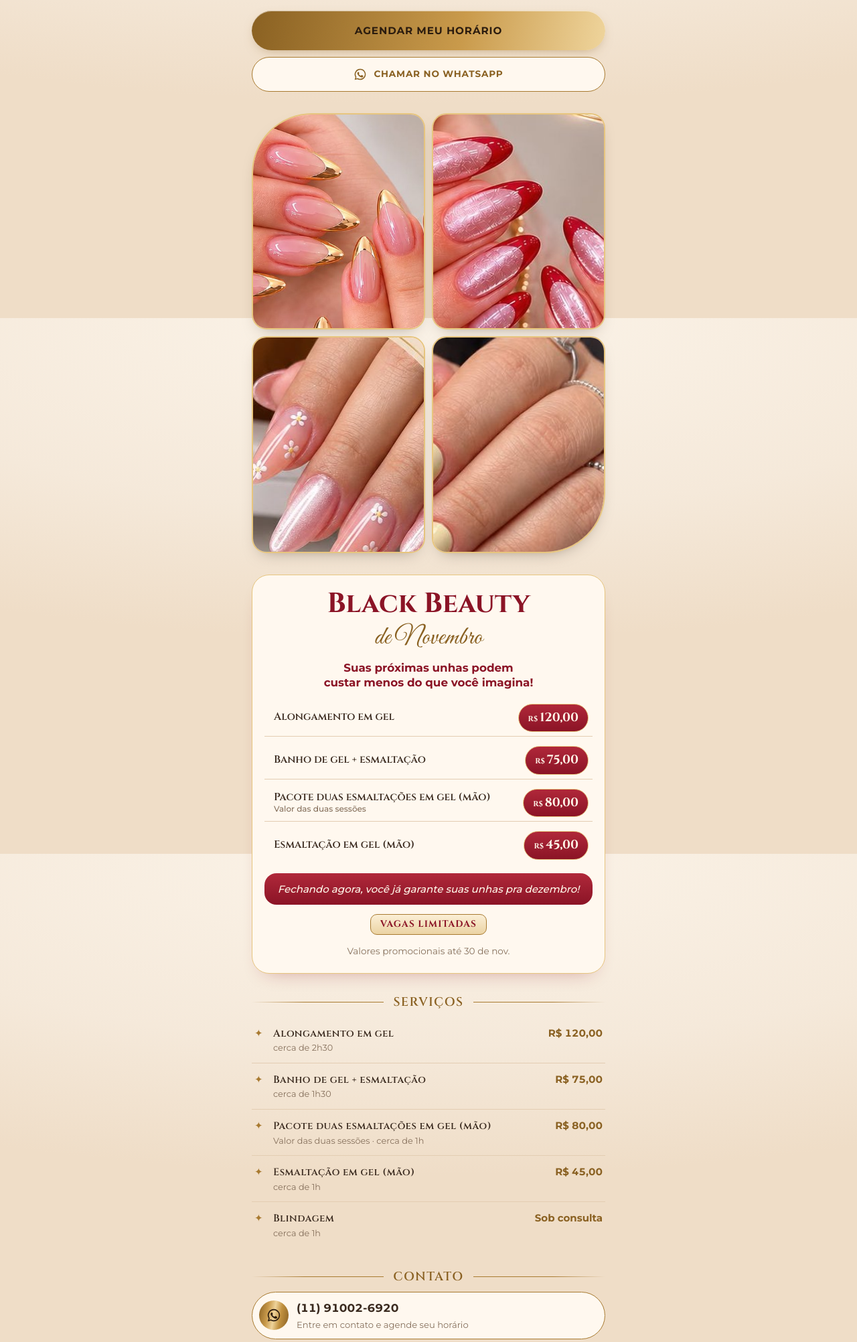
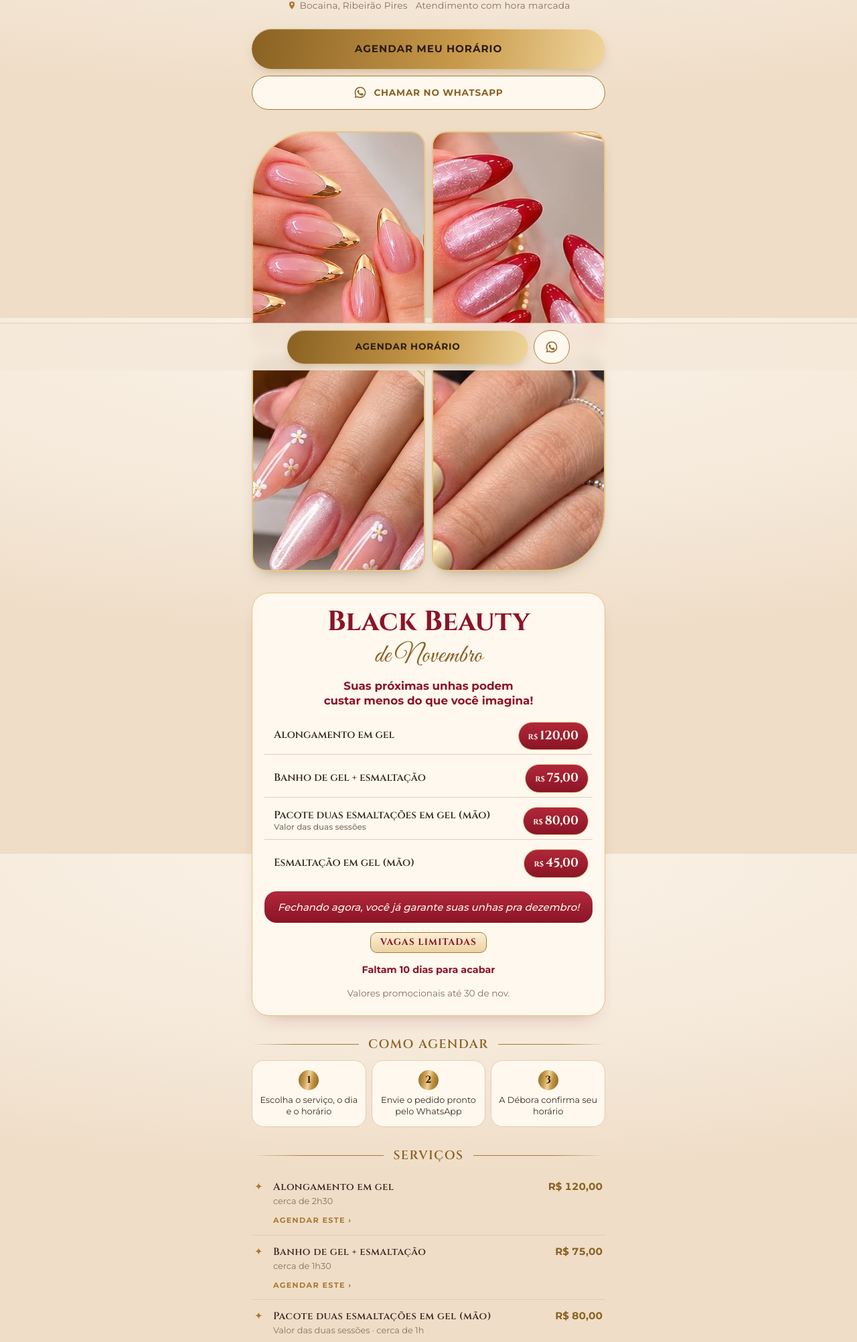
Before and after one commit to deboracaetite/deboracaetite.github.io, a plain HTML site: page index.html in a window 1280 px wide. Shown: the part 325-2329 px from the top of the page at 67% size. Drawn offline with Linux system fonts and the light colour scheme.

Commit message:
Melhorias de conversão: logo sem fundo, barra fixa de agendar, como agendar, contagem da promoção, serviço pré-selecionado, imagem de compartilhamento e correção de cache
Co-Authored-By: Claude Opus 5.5 <noreply@anthropic.com>

```diff
--- a/index.html
+++ b/index.html
@@ -12,7 +12,13 @@
 <meta name="mobile-web-app-capable" content="yes">
 <meta property="og:title" content="Débora Caetité · Nail Designer">
 <meta property="og:description" content="Beleza e elegância em cada detalhe. Agende seu horário.">
-<meta property="og:image" content="https://deboracaetite.github.io/icon-512.png">
+<meta property="og:image" content="https://deboracaetite.github.io/img/compartilhar.jpg">
+<meta property="og:image:width" content="1200">
+<meta property="og:image:height" content="630">
+<meta property="og:url" content="https://deboracaetite.github.io/">
+<meta property="og:type" content="website">
+<meta property="og:locale" content="pt_BR">
+<meta name="twitter:card" content="summary_large_image">
 <script>
   // Quem abre a agenda instala o app "Minha agenda"; as clientes instalam o de agendar.
   (function () {
@@ -24,7 +30,7 @@
 <link rel="preconnect" href="https://fonts.googleapis.com">
 <link rel="preconnect" href="https://fonts.gstatic.com" crossorigin>
 <link rel="stylesheet" href="https://fonts.googleapis.com/css2?family=Cinzel:wght@500;600;700&family=Great+Vibes&family=Montserrat:wght@400;500;600;700&display=swap">
-<script src="config.js"></script>
+<script src="config.js?v=20261120c"></script>
 <style>
 /* Layout: coluna única tipo celular, no visual dos panfletos da Débora (creme, dourado, vinho na promoção). Tema único claro. */
 :root {
@@ -98,8 +104,7 @@ button, input, select, textarea { font: inherit; color: inherit; }
 
 /* Início */
 .hero { display: grid; gap: 6px; justify-items: center; text-align: center; }
-.logo, .mini-logo { -webkit-mask-image: radial-gradient(ellipse 60% 62% at 50% 50%, #000 62%, transparent 100%); mask-image: radial-gradient(ellipse 60% 62% at 50% 50%, #000 62%, transparent 100%); }
-.logo { width: min(260px, 66vw); height: auto; mix-blend-mode: multiply; display: block; }
+.logo { width: min(260px, 66vw); height: auto; display: block; }
 .hero h1 { font-family: var(--font-display); font-size: clamp(2rem, 9vw, 2.9rem); letter-spacing: 0.03em; font-weight: 600; }
 .hero .prof { font-family: var(--font-display); letter-spacing: 0.35em; font-size: 0.95rem; color: var(--ink); white-space: nowrap; padding-left: .35em; }
 .hero .script { font-size: clamp(2rem, 8.5vw, 2.6rem); margin-top: 10px; }
@@ -160,9 +165,32 @@ button, input, select, textarea { font: inherit; color: inherit; }
 .foot { text-align: center; font-size: 0.8rem; color: var(--muted); display: grid; gap: 6px; }
 .foot a { color: var(--muted); }
 
+.where { font-size: 0.85rem; color: var(--muted); letter-spacing: .02em; display: flex; flex-wrap: wrap; justify-content: center; gap: 4px 12px; }
+.where span { display: inline-flex; align-items: center; gap: 5px; }
+.where svg { width: 14px; height: 14px; color: var(--gold); }
+.how { display: grid; grid-template-columns: repeat(3, 1fr); gap: 8px; }
+.how div { display: grid; gap: 6px; justify-items: center; align-content: start; text-align: center; padding: 14px 8px; border-radius: var(--r); background: var(--surface); border: 1px solid var(--line); min-width: 0; }
+.how b { font-family: var(--font-display); width: 30px; height: 30px; border-radius: 50%; display: grid; place-items: center; background: var(--gold-grad); color: #2B1C0F; }
+.how span { font-size: 0.8rem; line-height: 1.35; }
+a.svc-li { color: inherit; text-decoration: none; cursor: pointer; }
+.svc-li .go { grid-column: 2 / -1; font-size: 0.7rem; font-weight: 700; letter-spacing: .12em; text-transform: uppercase; color: var(--gold); }
+.countdown { font-weight: 700; color: var(--wine); font-size: 0.9rem; }
+.dock {
+  position: fixed; left: 0; right: 0; bottom: 0; z-index: 15; display: flex; gap: 8px; justify-content: center;
+  padding: 10px max(16px, env(safe-area-inset-right, 0px)) calc(10px + env(safe-area-inset-bottom, 0px)) max(16px, env(safe-area-inset-left, 0px));
+  background: rgba(245, 233, 218, .94); -webkit-backdrop-filter: blur(8px); backdrop-filter: blur(8px); border-top: 1px solid var(--line);
+  transform: translateY(110%); transition: transform .25s;
+}
+.dock.on { transform: none; }
+.dock .btn { flex: 1; max-width: 360px; }
+.dock .btn.ghost { flex: 0 0 auto; padding-inline: 16px; }
+#inicio { padding-bottom: 110px; }
+.ok-panel { display: grid; gap: 8px; padding: 18px; border-radius: var(--r); background: var(--ok-soft); border: 1.5px solid var(--ok); text-align: center; }
+.ok-panel b { font-family: var(--font-display); color: var(--ok); font-size: 1.1rem; }
+
 /* Agendamento */
 .top { display: grid; gap: 4px; justify-items: center; text-align: center; }
-.top .mini-logo { width: 130px; height: auto; mix-blend-mode: multiply; }
+.top .mini-logo { width: 130px; height: auto; }
 .top h1 { font-family: var(--font-display); font-size: 1.6rem; }
 .step { display: grid; gap: 12px; }
 .step-head { display: flex; align-items: center; gap: 10px; }
@@ -238,11 +266,12 @@ button, input, select, textarea { font: inherit; color: inherit; }
 <!-- ======================= INÍCIO ======================= -->
 <main class="wrap" id="inicio">
   <header class="hero">
-    <img src="img/logo.jpg" alt="" class="logo" width="480" height="270">
+    <img src="img/logo.png" alt="" class="logo" width="480" height="270">
     <h1 class="gold-text" id="i-nome">Débora Caetité</h1>
     <div class="rule"><span class="prof" id="i-prof">NAIL DESIGNER</span></div>
     <p class="script" id="i-frase"></p>
-    <div class="cta">
+    <p class="where" id="i-onde"></p>
+    <div class="cta" id="i-cta">
       <a class="btn block big" href="#agendar">Agendar meu horário</a>
       <a class="btn ghost block" id="i-wa" href="#" target="_blank" rel="noopener">
         <svg viewBox="0 0 24 24" aria-hidden="true" fill="currentColor"><path d="M12 2a10 10 0 0 0-8.6 15.1L2 22l5-1.3A10 10 0 1 0 12 2Zm0 18.2a8.2 8.2 0 0 1-4.2-1.2l-.3-.2-3 .8.8-2.9-.2-.3A8.2 8.2 0 1 1 12 20.2Zm4.5-6.1c-.2-.1-1.5-.7-1.7-.8-.2-.1-.4-.1-.6.1l-.8 1c-.1.2-.3.2-.5.1a6.7 6.7 0 0 1-3.3-2.9c-.2-.4.2-.4.7-1.3.1-.2 0-.3 0-.4l-.8-1.8c-.2-.5-.4-.4-.6-.4h-.5a1 1 0 0 0-.7.3 3 3 0 0 0-.9 2.2 5.2 5.2 0 0 0 1.1 2.7 11.8 11.8 0 0 0 4.5 4c1.7.7 2.3.8 3.2.6.5-.1 1.5-.6 1.7-1.2.2-.6.2-1.1.2-1.2-.1-.1-.3-.2-.5-.3Z"/></svg>
@@ -254,6 +283,15 @@ button, input, select, textarea { font: inherit; color: inherit; }
   <section class="gallery" id="i-fotos" aria-label="Trabalhos da Débora"></section>
 
   <section class="promo" id="i-promo" hidden></section>
+
+  <section class="step" aria-labelledby="i-como">
+    <div class="rule"><h2 id="i-como">COMO AGENDAR</h2></div>
+    <div class="how">
+      <div><b>1</b><span>Escolha o serviço, o dia e o horário</span></div>
+      <div><b>2</b><span>Envie o pedido pronto pelo WhatsApp</span></div>
+      <div><b>3</b><span>A Débora confirma seu horário</span></div>
+    </div>
+  </section>
 
   <section class="step" aria-labelledby="i-s">
     <div class="rule"><h2 id="i-s">SERVIÇOS</h2></div>
@@ -279,7 +317,7 @@ button, input, select, textarea { font: inherit; color: inherit; }
 <main class="wrap" id="cliente" hidden>
   <a class="back" href="#">‹ Voltar</a>
   <header class="top">
-    <img src="img/logo.jpg" alt="" class="mini-logo" width="480" height="270">
+    <img src="img/logo.png" alt="" class="mini-logo" width="480" height="270">
     <h1 class="gold-text" id="c-nome">Débora Caetité</h1>
     <p class="label">Agende seu horário</p>
   </header>
@@ -309,13 +347,18 @@ button, input, select, textarea { font: inherit; color: inherit; }
     <div class="summary" id="c-resumo"></div>
     <a class="btn block big" id="c-enviar" href="#" target="_blank" rel="noopener" aria-disabled="true">Enviar pedido pelo WhatsApp</a>
     <p class="note">O horário fica confirmado quando a Débora responder sua mensagem.</p>
+    <div class="ok-panel" id="c-ok" hidden>
+      <b>Pedido pronto!</b>
+      <span>Sua mensagem abriu no WhatsApp. É só tocar em enviar. A Débora responde para confirmar o horário.</span>
+      <span class="small muted">Não abriu? Toque de novo no botão acima.</span>
+    </div>
   </section>
 </main>
 
 <!-- ======================= AGENDA (profissional) ======================= -->
 <main class="wrap" id="agenda" hidden>
   <header class="top">
-    <img src="img/logo.jpg" alt="" class="mini-logo" width="480" height="270">
+    <img src="img/logo.png" alt="" class="mini-logo" width="480" height="270">
     <p class="label">Minha agenda</p>
     <h1 class="gold-text" id="a-nome">Débora Caetité</h1>
     <div class="tabs">
@@ -373,6 +416,10 @@ button, input, select, textarea { font: inherit; color: inherit; }
   <footer class="foot">Para mudar serviços, preços, horários e promoção, edite o arquivo config.js no GitHub.</footer>
 </main>
 
+<nav class="dock" id="dock" aria-label="Agendar">
+  <a class="btn" href="#agendar">Agendar horário</a>
+  <a class="btn ghost" id="dock-wa" href="#" target="_blank" rel="noopener" aria-label="Chamar no WhatsApp"></a>
+</nav>
 <div class="toast" id="toast" role="status" hidden></div>
 
 <script>
@@ -448,6 +495,11 @@ button, input, select, textarea { font: inherit; color: inherit; }
     $("i-prof").textContent = (C.profissao || "").toUpperCase();
     $("i-frase").textContent = C.frase || "";
     $("i-frase2").textContent = C.frase2 || "";
+    var onde = $("i-onde"); onde.textContent = "";
+    if (C.endereco) { var o1 = el("span"); o1.innerHTML = SVG_PIN; o1.appendChild(document.createTextNode(C.endereco.replace(/\s*\(.*?\)/, ""))); onde.appendChild(o1); }
+    onde.appendChild(el("span", null, "Atendimento com hora marcada"));
+    var dw = $("dock-wa"); dw.innerHTML = SVG_WA; dw.hidden = !C.whatsapp;
+    if (C.whatsapp) dw.href = waLink(C.whatsapp, "Olá, " + PRIMEIRO_NOME + "! Vim pelo site.");
     var wa = $("i-wa");
     if (C.whatsapp) { wa.href = waLink(C.whatsapp, "Olá, " + PRIMEIRO_NOME + "! Vim pelo site."); wa.hidden = false; } else wa.hidden = true;
 
@@ -472,16 +524,21 @@ button, input, select, textarea { font: inherit; color: inherit; }
       p.appendChild(rows);
       if (C.promo.rodape) p.appendChild(el("p", "foot-line", C.promo.rodape));
       if (C.promo.selo) p.appendChild(el("span", "seal", C.promo.selo));
-      var ate = fromIso(C.promo.ate);
+      var ate = fromIso(C.promo.ate), hj = new Date(); hj.setHours(0, 0, 0, 0);
+      var falta = Math.round((ate - hj) / 864e5);
+      p.appendChild(el("p", "countdown", falta <= 0 ? "Último dia da promoção!" : falta === 1 ? "Falta 1 dia para acabar" : "Faltam " + falta + " dias para acabar"));
       p.appendChild(el("p", "small muted", "Valores promocionais até " + ate.getDate() + " de " + MO[ate.getMonth()] + "."));
       p.hidden = false;
     } else p.hidden = true;
 
     var sv = $("i-servicos"); sv.textContent = "";
-    C.servicos.forEach(function (s) {
-      var li = el("div", "svc-li"); li.appendChild(el("span", "star", "✦"));
+    C.servicos.forEach(function (s, i) {
+      var li = el("a", "svc-li"); li.href = "#agendar"; li.appendChild(el("span", "star", "✦"));
       var n = el("span", "n", s.nome); n.appendChild(el("small", null, (s.obs ? s.obs + " · " : "") + "cerca de " + dur(s.minutos)));
-      li.appendChild(n); li.appendChild(el("span", "p", money(s.preco))); sv.appendChild(li);
+      li.appendChild(n); li.appendChild(el("span", "p", money(s.preco)));
+      li.appendChild(el("span", "go", "Agendar este ›"));
+      li.onclick = function () { sel.servico = i; sel.hora = null; };
+      sv.appendChild(li);
     });
 
     var ct = $("i-contato"); ct.textContent = "";
@@ -509,9 +566,15 @@ button, input, select, textarea { font: inherit; color: inherit; }
       b.appendChild(el("span", "name", s.nome));
       b.appendChild(el("span", "price", money(s.preco)));
       b.appendChild(el("span", "dur", "cerca de " + dur(s.minutos) + (s.obs ? " · " + s.obs : "")));
-      b.onclick = function () { sel.servico = i; sel.hora = null; renderCliente(); };
+      b.onclick = function () { sel.servico = i; sel.hora = null; renderCliente(); rolar("s2"); };
       box.appendChild(b);
     });
+  }
+
+  function rolar(id) {
+    var e = $(id); if (!e) return;
+    var reduz = window.matchMedia && matchMedia("(prefers-reduced-motion: reduce)").matches;
+    setTimeout(function () { e.scrollIntoView({ behavior: reduz ? "auto" : "smooth", block: "start" }); }, 60);
   }
 
   function renderDias() {
@@ -547,7 +610,7 @@ button, input, select, textarea { font: inherit; color: inherit; }
     hs.forEach(function (h) {
       var b = el("button", "time", h); b.type = "button";
       b.setAttribute("aria-pressed", sel.hora === h ? "true" : "false");
-      b.onclick = function () { sel.hora = h; renderCliente(); };
+      b.onclick = function () { sel.hora = h; renderCliente(); if (!$("c-cliente").value.trim()) rolar("s4"); };
       box.appendChild(b);
     });
   }
@@ -583,10 +646,12 @@ button, input, select, textarea { font: inherit; color: inherit; }
   }
 
   function renderCliente() { renderServicos(); renderDias(); renderHoras(); renderResumo(); }
-  $("c-cliente").addEventListener("input", renderResumo);
+  try { $("c-cliente").value = localStorage.getItem("cliente-nome") || ""; } catch (e) {}
+  $("c-cliente").addEventListener("input", function () { try { localStorage.setItem("cliente-nome", this.value.trim()); } catch (e) {} renderResumo(); });
   $("c-obs").addEventListener("input", renderResumo);
   $("c-enviar").addEventListener("click", function (e) {
-    if (this.getAttribute("aria-disabled") === "true") { e.preventDefault(); toast($("c-cliente").value.trim() ? "Escolha serviço, dia e horário." : "Escreva seu nome antes de enviar."); }
+    if (this.getAttribute("aria-disabled") === "true") { e.preventDefault(); toast($("c-cliente").value.trim() ? "Escolha serviço, dia e horário." : "Escreva seu nome antes de enviar."); return; }
+    $("c-ok").hidden = false;
   });
 
   /* ---------------- Agenda da profissional ---------------- */
@@ -750,13 +815,18 @@ button, input, select, textarea { font: inherit; color: inherit; }
   function rota() {
     var h = location.hash, adm = h === "#agenda", ag = h === "#agendar";
     $("agenda").hidden = !adm; $("cliente").hidden = !ag; $("inicio").hidden = adm || ag;
+    $("dock").classList.remove("on"); $("c-ok").hidden = true;
     var nome = C.nome || "";
     if (adm) { document.title = "Minha agenda · " + nome; agenda = load(); renderAgenda(); }
-    else if (ag) { document.title = "Agendar · " + nome; renderCliente(); }
+    else if (ag) { document.title = "Agendar · " + nome; renderCliente(); if (sel.servico != null) { window.scrollTo(0, 0); rolar("s2"); return; } }
     else { document.title = nome + " · " + (C.profissao || ""); renderInicio(); }
     window.scrollTo(0, 0);
   }
 
+  var dock = $("dock");
+  if ("IntersectionObserver" in window) {
+    new IntersectionObserver(function (es) { dock.classList.toggle("on", !es[0].isIntersecting && !$("inicio").hidden); }).observe($("i-cta"));
+  }
   $("c-nome").textContent = C.nome || "";
   $("a-nome").textContent = C.nome || "";
   renderSelectServicos();
```
Also changed, not shown: img/compartilhar.jpg (added), img/logo.png (added).
